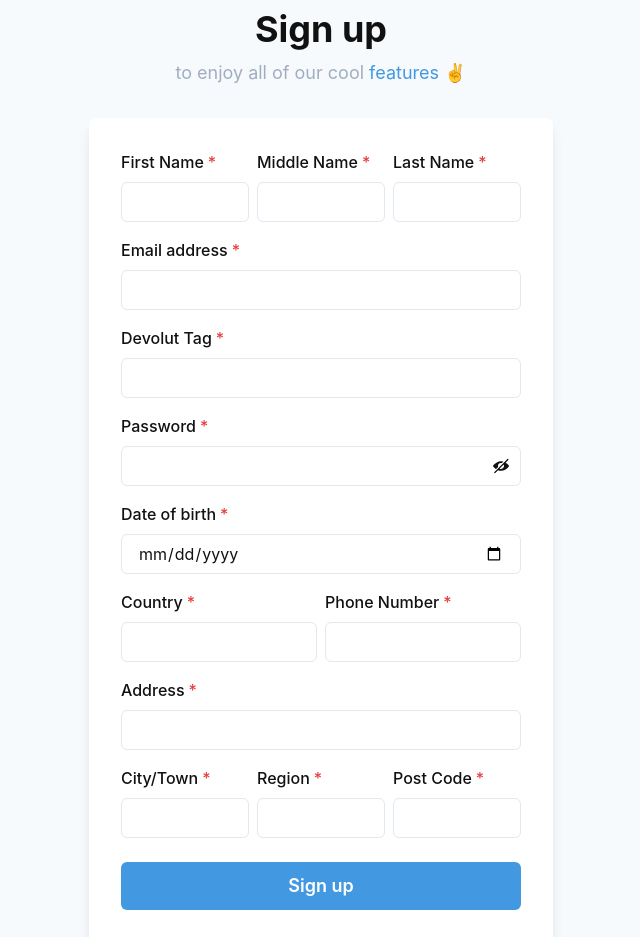
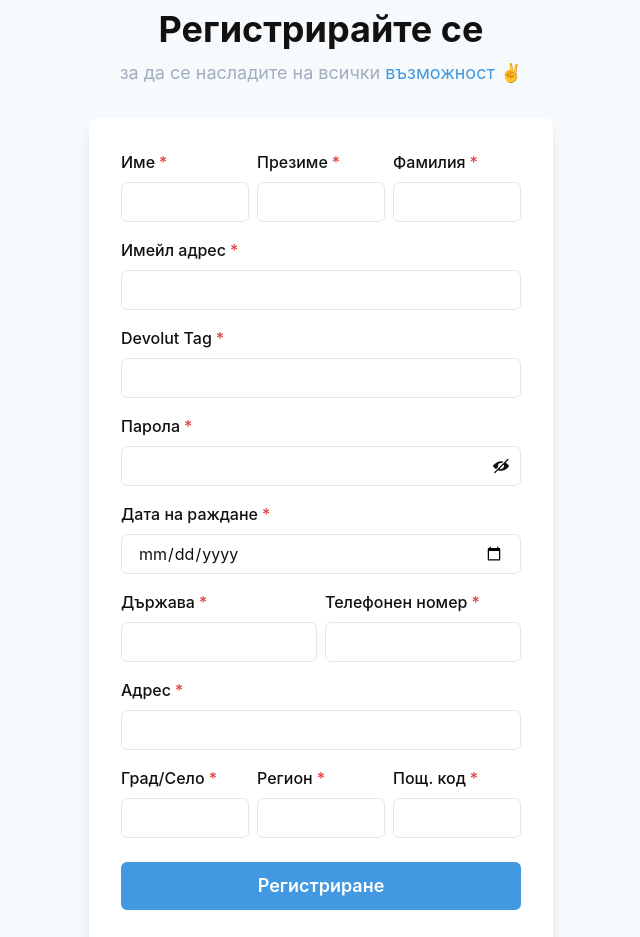
Before and after one commit to codingburgas/devolut, a Next.js app in the folder devolut-front-end/: page /sign-up in a window 1280 px wide. Shown: the top 937 px of the page, without its empty margins (319-959 px from the left). Built offline with nearby package versions, Linux system fonts and the light colour scheme; no server answers.

Commit message:
Translate to bulgarian

```diff
--- a/devolut-front-end/pages/header.tsx
+++ b/devolut-front-end/pages/header.tsx
@@ -58,8 +58,8 @@ const Header = ({ session, router, signOut }: {session: Session | null, router:
           </Avatar>
         </MenuButton>
         <MenuList>
-            <MenuItem icon={<AccountIcon/>} iconSpacing={'1'} onClick={() => router?.push('/account')} fontWeight={'500'}>Account</MenuItem>
-            <MenuItem icon={<AtSignIcon fontSize={'lg'} display={'block'}/>} command={"Logout"} iconSpacing={'1'} onClick={() => signOut()} fontWeight={'500'}>{session?.user.dTag}</MenuItem>
+            <MenuItem icon={<AccountIcon/>} iconSpacing={'1'} onClick={() => router?.push('/account')} fontWeight={'500'}>Акаунт</MenuItem>
+            <MenuItem icon={<AtSignIcon fontSize={'lg'} display={'block'}/>} command={"Изход"} iconSpacing={'1'} onClick={() => signOut()} fontWeight={'500'}>{session?.user.dTag}</MenuItem>
         </MenuList>
       </Menu>
     </Flex>
--- a/devolut-front-end/pages/sign-up.tsx
+++ b/devolut-front-end/pages/sign-up.tsx
@@ -113,10 +113,10 @@ export default function Signup() {
         <Stack spacing={8} mx={"auto"} maxW={"lg"} py={2} px={6}>
           <Stack align={"center"}>
             <Heading fontSize={"4xl"} textAlign={"center"}>
-              Sign up
+              Регистрирайте се
             </Heading>
             <Text fontSize={"lg"} color={"gray.400"}>
-              to enjoy all of our cool <Link color={"blue.400"}>features</Link>{" "}
+              за да се насладите на всички <Link color={"blue.400"}>възможност</Link>{" "}
               ✌️
             </Text>
           </Stack>
@@ -131,25 +131,25 @@ export default function Signup() {
                 <HStack>
                   <Box>
                     <FormControl id="firstName" isRequired>
-                      <FormLabel>First Name</FormLabel>
+                      <FormLabel>Име</FormLabel>
                       <Input type="text" />
                     </FormControl>
                   </Box>
                   <Box>
                     <FormControl id="middleName" isRequired>
-                      <FormLabel>Middle Name</FormLabel>
+                      <FormLabel>Презиме</FormLabel>
                       <Input type="text" />
                     </FormControl>
                   </Box>
                   <Box>
                     <FormControl id="lastName" isRequired>
-                      <FormLabel>Last Name</FormLabel>
+                      <FormLabel>Фамилия</FormLabel>
                       <Input type="text" />
                     </FormControl>
                   </Box>
                 </HStack>
                 <FormControl id="email" isRequired>
-                  <FormLabel>Email address</FormLabel>
+                  <FormLabel>Имейл адрес</FormLabel>
                   <Input type="email" />
                 </FormControl>
                 <FormControl id="dTag" isRequired>
@@ -157,7 +157,7 @@ export default function Signup() {
                   <Input type="text" maxLength={10} />
                 </FormControl>
                 <FormControl id="password" isRequired>
-                  <FormLabel>Password</FormLabel>
+                  <FormLabel>Парола</FormLabel>
                   <InputGroup>
                     <Input type={showPassword ? "text" : "password"} />
                     <InputRightElement h={"full"}>
@@ -173,48 +173,48 @@ export default function Signup() {
                   </InputGroup>
                 </FormControl>
                 <FormControl id="dateOfBirth" isRequired>
-                  <FormLabel>Date of birth</FormLabel>
+                  <FormLabel>Дата на раждане</FormLabel>
                   <Input type="date" />
                 </FormControl>
                 <HStack>
                   <Box>
                     <FormControl id="country" isRequired>
-                      <FormLabel>Country</FormLabel>
+                      <FormLabel>Държава</FormLabel>
                       <Input type="text" />
                     </FormControl>
                   </Box>
 
                   <Box>
                     <FormControl id="phoneNumber" isRequired>
-                      <FormLabel>Phone Number</FormLabel>
+                      <FormLabel>Телефонен номер</FormLabel>
                       <Input type="number" />
                     </FormControl>
                   </Box>
                 </HStack>
 
                 <FormControl id="address" isRequired>
-                  <FormLabel>Address</FormLabel>
+                  <FormLabel>Адрес</FormLabel>
                   <Input type="text" />
                 </FormControl>
 
                 <HStack>
                   <Box>
                     <FormControl id="city" isRequired>
-                      <FormLabel>City/Town</FormLabel>
+                      <FormLabel>Град/Село</FormLabel>
                       <Input type="text" />
                     </FormControl>
                   </Box>
 
                   <Box>
                     <FormControl id="region" isRequired>
-                      <FormLabel>Region</FormLabel>
+                      <FormLabel>Регион</FormLabel>
                       <Input type="text" />
                     </FormControl>
                   </Box>
 
                   <Box>
                     <FormControl id="postCode" isRequired>
-                      <FormLabel>Post Code</FormLabel>
+                      <FormLabel>Пощ. код</FormLabel>
                       <Input type="text" />
                     </FormControl>
                   </Box>
@@ -223,7 +223,7 @@ export default function Signup() {
                   <Button
                     isLoading={signUpLoading}
                     type="submit"
-                    loadingText="Sign up"
+                    loadingText="Регистриране"
                     size="lg"
                     bg={"blue.400"}
                     color={"white"}
@@ -231,14 +231,14 @@ export default function Signup() {
                       bg: "blue.500",
                     }}
                   >
-                    Sign up
+                    Регистриране
                   </Button>
                 </Stack>
                 <Stack pt={2}>
                   <Text align={"center"}>
-                    Already have an account?{" "}
+                    Вече имате регистрация?{" "}
                     <Link href="/sign-in" color={"blue.400"}>
-                      Sign in
+                      Влезте в акаунта си
                     </Link>
                   </Text>
                 </Stack>
```
Also changed, not shown: devolut-front-end/pages/sign-in.tsx (+8 -8 lines).
